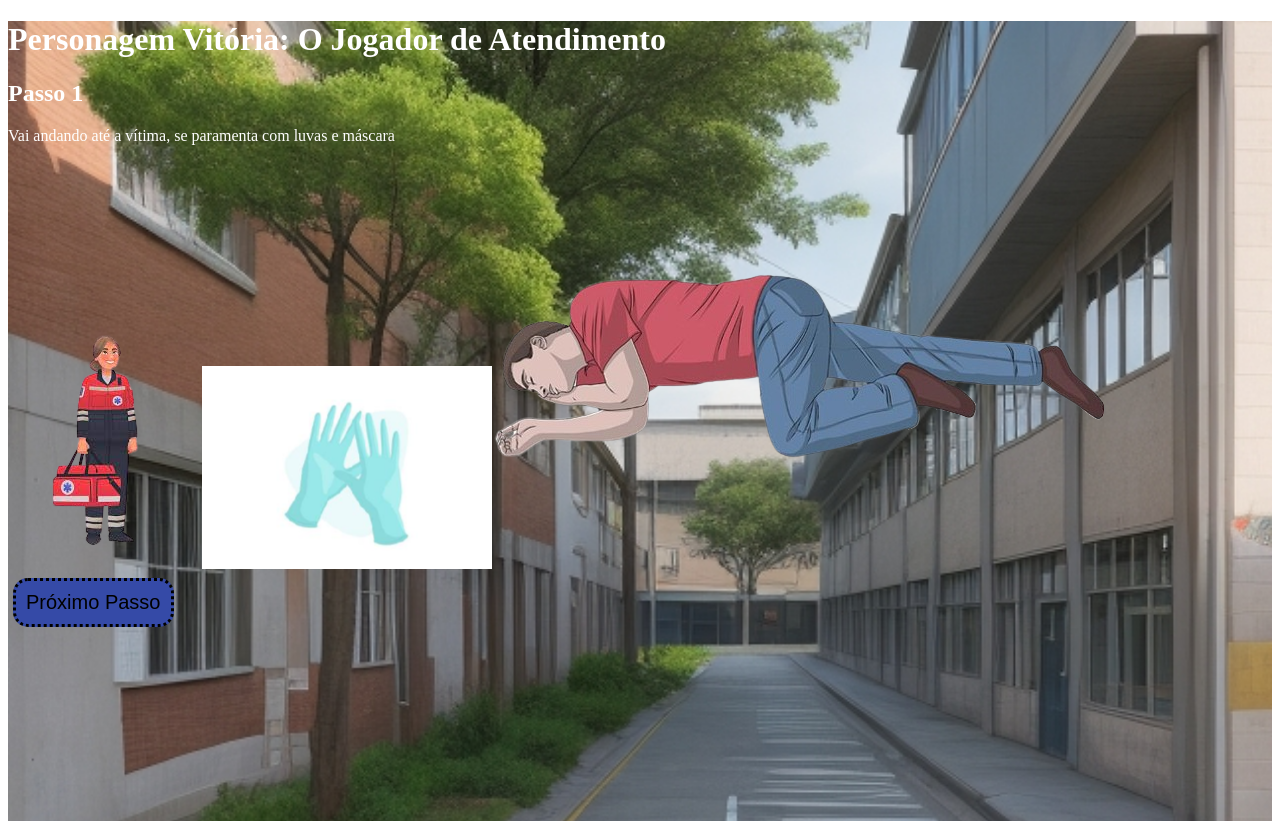
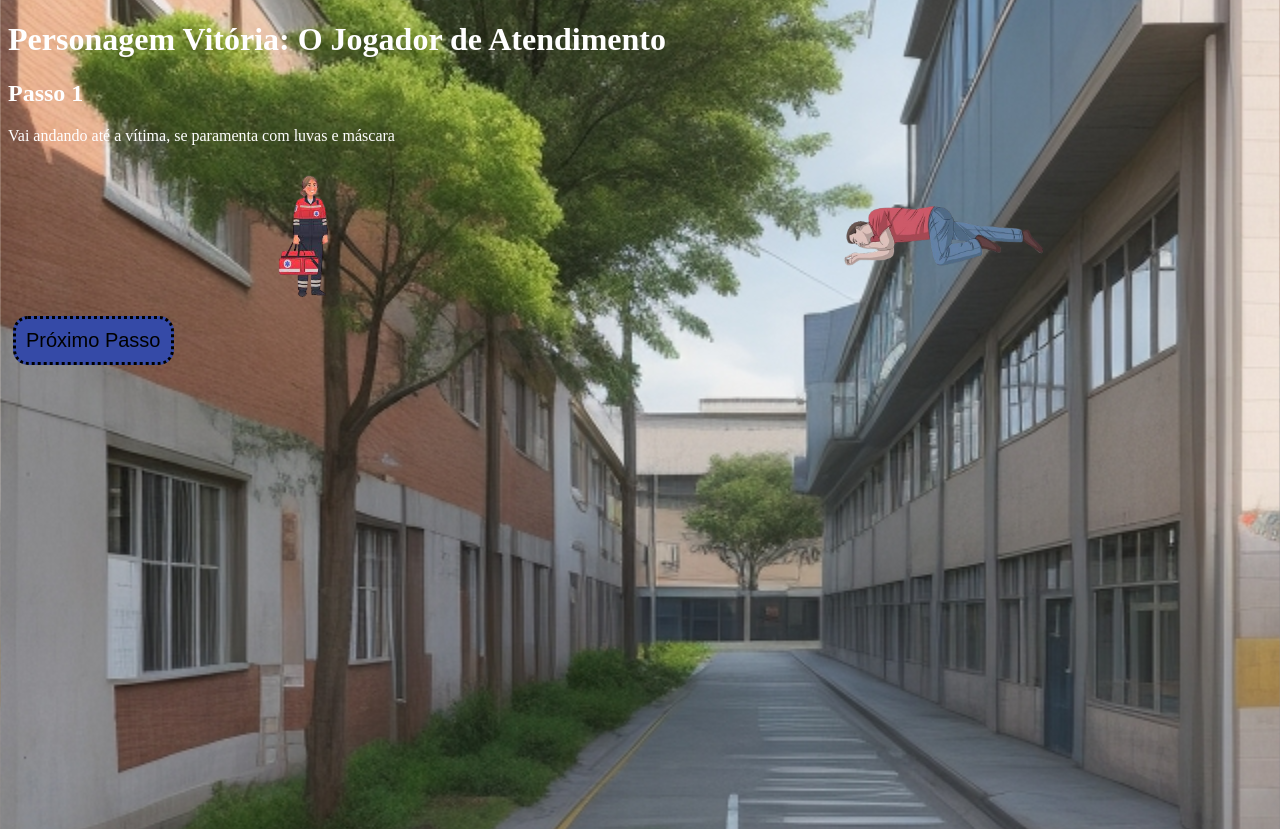
Before and after one commit to tainamiranda2/salvando-vidas, a React (Vite) app: page /JogoOne in a window 1280 px wide. Built offline with nearby package versions, Linux system fonts and the light colour scheme.

Commit message:
testando visual novo

```diff
--- a/src/App.css
+++ b/src/App.css
@@ -1,15 +1,12 @@
 body{
-  box-sizing: border-box;
  color: #fff;
+ width: 100%;
+ background-image: url('../src/img/escola.jpg');
+ background-size: cover;
+ background-position: center;
+ height: 100vh;
+}
 
-}
-.img-fundo{
-  width: 100%;
-  background-image: url('../src/img/escola.jpg');
-  background-size: cover;
-  background-position: center;
-  height: 100vh;
-}
 /*card principal*/
 
 .card-container {
@@ -98,7 +95,7 @@ height: 200px;
 }
 .footer{
 
-  margin-top: 200px;
+  margin-top: 10px;
 }
 
 /*css do quiz*/
@@ -190,6 +187,8 @@ display: flex;
   display: flex;
   flex-direction: column;
   align-items: center;
+  width: 100%;
+  height: 100%;
 }
 
 .image-container {
@@ -265,6 +264,21 @@ img .image-item{
   width: 400px;
   margin: 10x;
 }
+
+.personagem {
+  width: 100px; /* largura da imagem */
+  height: 150px; /* altura da imagem */
+  background-image: url('../src/img/vitoria.png'); /* caminho da sua imagem */
+  background-size: cover; /* redimensiona a imagem para cobrir todo o contêiner */
+  position: relative; /* permite mover a imagem dentro do contêiner */
+  animation: caminhada 4s steps(2) infinite; /* animação de caminhada */
+}
+
+@keyframes caminhada {
+  0% { background-position: 0 0; } /* primeira etapa da caminhada */
+  100% { background-position: -600px 0; } /* última etapa da caminhada */
+}
+
 @media screen and (max-width: 600px) {
    .card-imagem {
     display: none;
--- a/src/pages/jogo/JogoOne.jsx
+++ b/src/pages/jogo/JogoOne.jsx
@@ -76,9 +76,12 @@ export const JogoOne = () => {
 
           <h2>Passo {currentStep + 1}</h2>
           <p>{atendimentos[currentStep]}</p>
-          <img src={vitoria}/>
-          <img src={ equipamentos[currentStep]} />
-          <img src={homem}/>
+     <div className="img-container">
+          <div class="personagem"></div>
+          <img src={homem} className="cena-one" alt="Descrição da Imagem" />
+
+          </div>
+
           <button onClick={handleNextStep}>Próximo Passo</button>
         </div>
       ) : (
```
